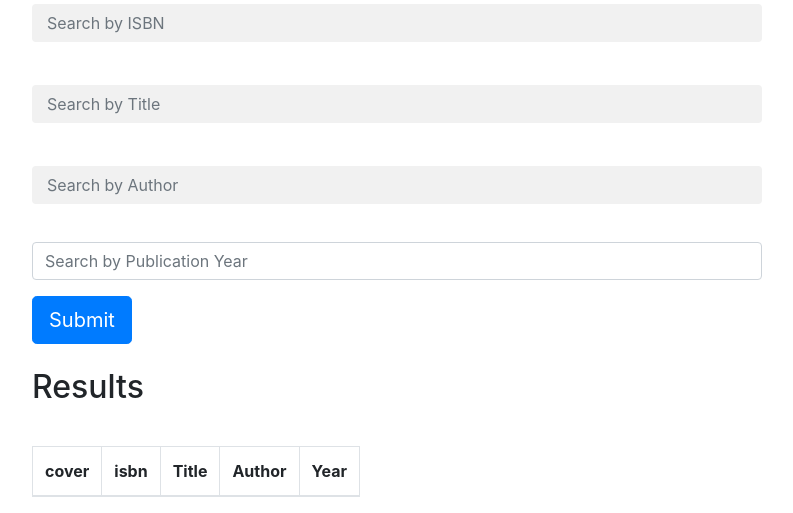
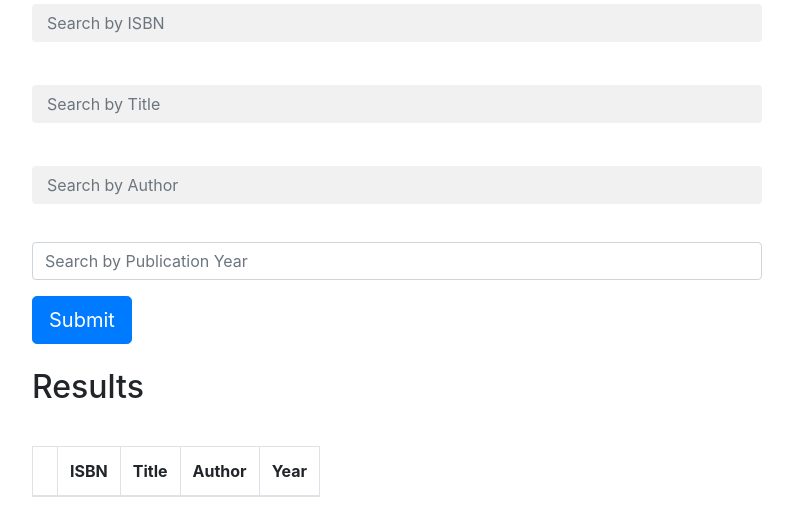
Before and after one commit to sourish33/Book_reviews, a Flask app: template templates/search_books.html in a window 1280 px wide. Shown: the part 329-842 px from the top of the page, without its empty margins (53-846 px from the left). Run offline with Flask 2, Linux system fonts and the light colour scheme; the template is opened without the code that fills it, so the values that code supplies are empty; parts of the project's set-up code (start-up, migrations or seed data) failed here and were passed over; some libraries are stand-ins or nearby versions.

Commit message:
minor changes

```diff
--- a/templates/search_books.html
+++ b/templates/search_books.html
@@ -66,8 +66,8 @@
         <table class = "table table-bordered table-striped w-auto">
             <thead>
               <tr>
-                <th scope="col">cover</th>
-                <th scope="col">isbn</th>
+                <th scope="col"></th>
+                <th scope="col">ISBN</th>
                 <th scope="col">Title</th>
                 <th scope="col">Author</th>
                 <th scope="col">Year</th>
```
Also changed, not shown: static/no-image.png (deleted), 2 other files.
